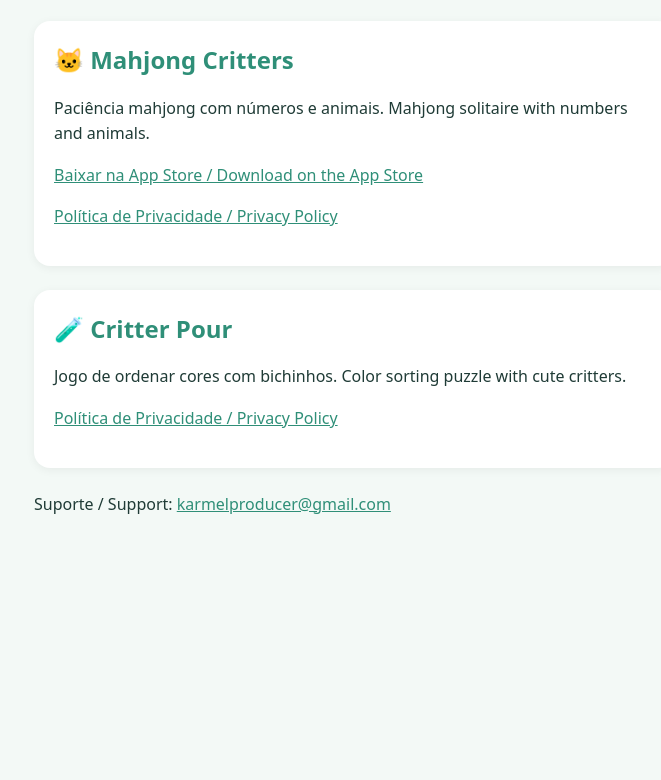
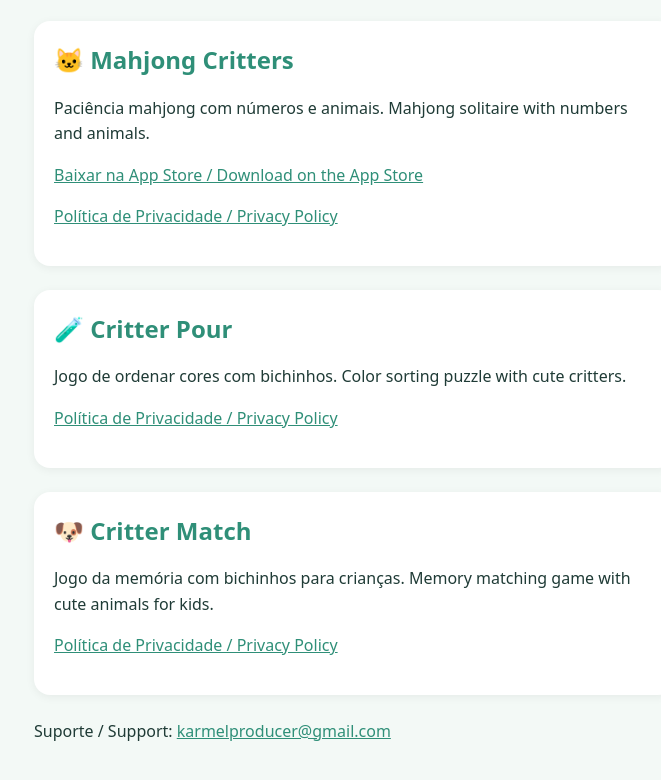
Before and after one commit to karmelproducer/karmelproducer.github.io, a plain HTML site: page index.html in a window 1280 px wide. Shown: the part 124-904 px from the top of the page, without its empty margins (286-947 px from the left). Before the commit the page ends 800 px from the top, so only its background shows below. Drawn offline with Linux system fonts and the light colour scheme.

Commit message:
Update index.html

```diff
--- a/index.html
+++ b/index.html
@@ -32,6 +32,12 @@ a{color:#2f8f78}
 <p><a href="critter-pour/privacidade.html">Política de Privacidade / Privacy Policy</a></p>
 </div>
 
+<div class="card">
+<h2>🐶 Critter Match</h2>
+<p>Jogo da memória com bichinhos para crianças. Memory matching game with cute animals for kids.</p>
+<p><a href="critter-match/privacidade.html">Política de Privacidade / Privacy Policy</a></p>
+</div>
+
 <p>Suporte / Support: <a href="mailto:karmelproducer@gmail.com">karmelproducer@gmail.com</a></p>
 </main>
 </body>
```
